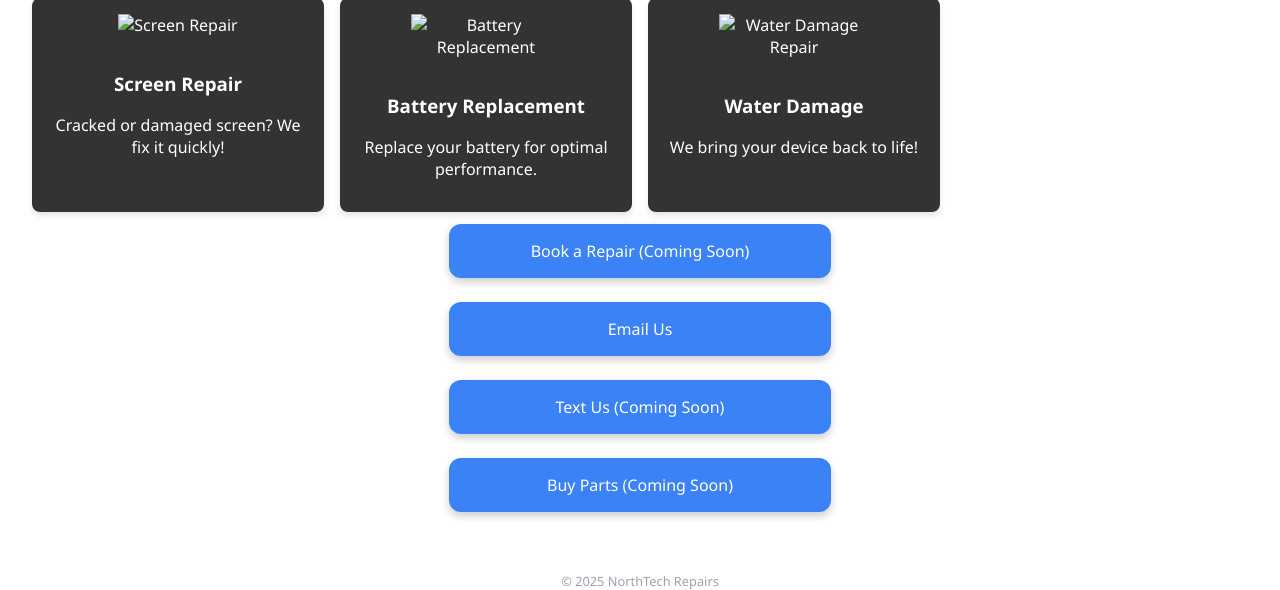
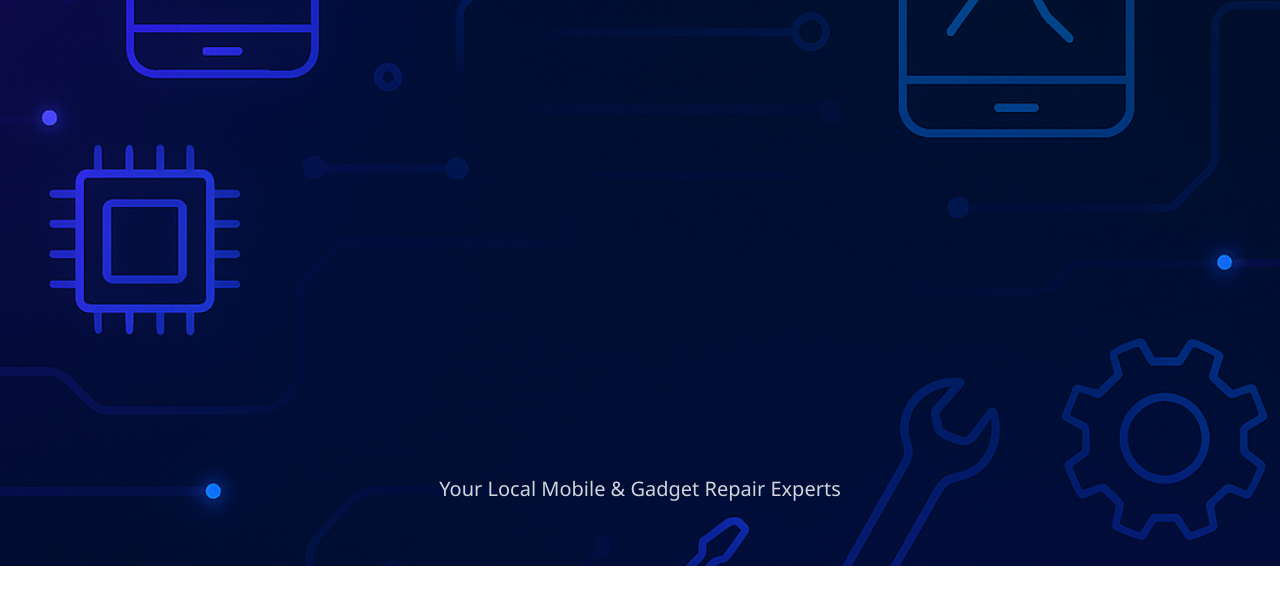
Before and after one commit to zeclownballoon/northtech-repairs, a plain HTML site: page index.html in a window 1280 px wide. Shown: the part 298-888 px from the top of the page. After the commit the page ends 864 px from the top, so only its background shows below. Drawn offline with Linux system fonts and the light colour scheme.

Commit message:
Update index.html

```diff
--- a/index.html
+++ b/index.html
@@ -6,7 +6,7 @@
   <title>NorthTech Repairs</title>
   <style>
     body {
-      background: url('images/background.png') no-repeat center center fixed;
+      background: url('images/images/background.png') no-repeat center center fixed;
       background-size: cover;
       font-family: 'Segoe UI', sans-serif;
       color: #ffffff;
@@ -79,35 +79,8 @@
 <body>
   <!-- Logo and Tagline -->
   <div class="logo">
-    <img src="images/northtech_logo.png" alt="NorthTech Repairs Logo">
+    <img src="images/images/northtech_logo.png" alt="NorthTech Repairs Logo">
   </div>
   <div class="tagline">Your Local Mobile & Gadget Repair Experts</div>
 
-  <!-- Service Cards -->
-  <div class="services">
-    <div class="service-card">
-      <img src="images/screen_repair.png" alt="Screen Repair">
-      <h3>Screen Repair</h3>
-      <p>Cracked or damaged screen? We fix it quickly!</p>
-    </div>
-    <div class="service-card">
-      <img src="images/battery_replacement.png" alt="Battery Replacement">
-      <h3>Battery Replacement</h3>
-      <p>Replace your battery for optimal performance.</p>
-    </div>
-    <div class="service-card">
-      <img src="images/water_damage_repair.png" alt="Water Damage Repair">
-      <h3>Water Damage</h3>
-      <p>We bring your device back to life!</p>
-    </div>
-  </div>
-
-  <!-- Call to Action Buttons -->
-  <a href="#" class="button">Book a Repair (Coming Soon)</a>
-  <a href="mailto:northtechrepairs@gmail.com" class="button">Email Us</a>
-  <a href="#" class="button">Text Us (Coming Soon)</a>
-  <a href="#" class="button">Buy Parts (Coming Soon)</a>
-
-  <div class="footer">&copy; 2025 NorthTech Repairs</div>
-</body>
-</html>
+  <!-- Service Cards
```
